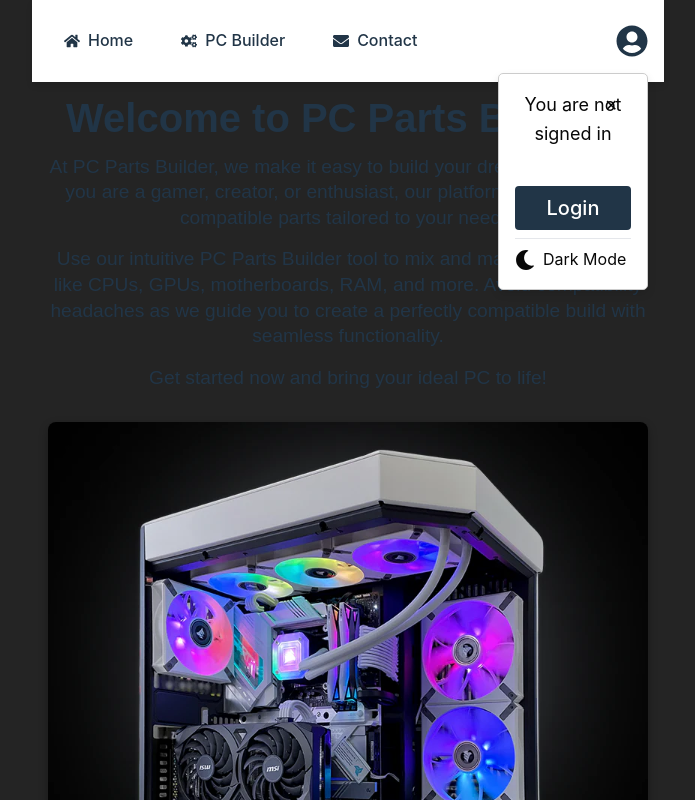
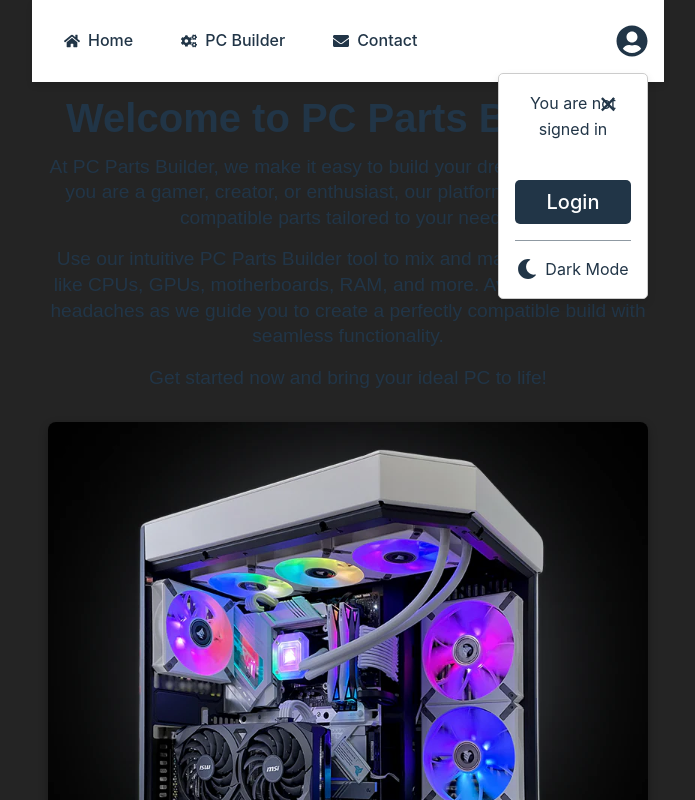
Before and after one commit to jstenecker/PCparts_builder, a React (Vite) app: page / in a window 1280 px wide. Both pictures are taken after a click on the icon 924 px from the left and 40 px from the top of the page. Shown: the top 800 px of the page, without its empty margins (292-987 px from the left). Built offline with nearby package versions, Linux system fonts and the light colour scheme.

Commit message:
Fixed ProfileDropdown page, theme now works on My builds page

```diff
--- a/src/components/ProfileDropdown/ProfileDropdown.css
+++ b/src/components/ProfileDropdown/ProfileDropdown.css
@@ -1,51 +1,72 @@
 .profile-dropdown {
-    position: absolute; /* Position relative to the nearest positioned ancestor */
-    top: 100%; /* Start below the parent element */
-    right: 0; /* Align to the right */
-    background: var(--background-light);
-    color: var(--primary-color);
+  position: absolute;
+  top: 100%;
+  right: 0;
+  width: 250px;
+  background-color: var(--card-bg-color);
+  color: var(--text-color);
+  box-shadow: 0 4px 8px rgba(0, 0, 0, 0.1);
+  border-radius: 8px;
   padding: 1rem;
-    border-radius: 8px;
-    box-shadow: 0 4px 8px rgba(0, 0, 0, 0.2);
-    z-index: 1000; /* Ensure it appears above other elements */
-    width: 200px; /* Adjust width to fit your design */
+  z-index: 10;
 }
 
-  .navbar-profile {
-    position: relative; /* Needed for the dropdown's absolute positioning to work */
-  }
-
-  .profile-dropdown .dropdown-close-btn {
+.dropdown-close-btn {
   position: absolute;
   top: 5px;
   right: 5px;
-    background: transparent;
+  background: none;
   border: none;
-    color: inherit;
-    font-size: 16px;
+  font-size: 1.5rem;
+  color: var(--text-color);
   cursor: pointer;
 }
 
-  .profile-dropdown .dropdown-btn {
+.dropdown-close-btn:hover {
+  color: var(--primary-hover-color);
+}
+
+.welcome-text {
+  margin-bottom: 1rem;
+  font-size: 1rem;
+  color: var(--text-color);
+  text-align: center;
+}
+
+.dropdown-btn {
   display: block;
-    margin: 0.5rem 0;
-    padding: 0.5rem 1rem;
+  width: 100%;
+  padding: 0.5rem 0;
   background: var(--primary-color);
   color: white;
   border: none;
   border-radius: 4px;
+  text-align: center;
   cursor: pointer;
-    text-align: center;
+  margin-bottom: 0.5rem;
 }
 
-  .profile-dropdown .dropdown-btn:hover {
-    background: var(--primary-color-hover);
+.dropdown-btn:hover {
+  background: var(--primary-hover-color);
 }
 
-  .profile-dropdown .theme-toggle {
+.dropdown-divider {
+  margin: 1rem 0;
+  border: 0;
+  border-top: 1px solid var(--text-color);
+  opacity: 0.5;
+}
+
+.theme-toggle {
   display: flex;
   align-items: center;
   gap: 0.5rem;
-    margin-top: 0.5rem;
+  font-size: 1rem;
+  color: var(--text-color);
   cursor: pointer;
+  justify-content: center;
 }
+
+.theme-toggle:hover {
+  color: var(--primary-hover-color);
+}
--- a/src/components/ProfileDropdown/ProfileDropdown.jsx
+++ b/src/components/ProfileDropdown/ProfileDropdown.jsx
@@ -1,6 +1,6 @@
 // src/components/ProfileDropdown.jsx
-import React from "react";
 import { FaSun, FaMoon } from "react-icons/fa";
+import PropTypes from "prop-types"; // Import PropTypes for prop validation
 import "./ProfileDropdown.css";
 
 const ProfileDropdown = ({
@@ -19,8 +19,11 @@ const ProfileDropdown = ({
       </button>
       {user ? (
         <>
-          <p>Hello, {user.name}!</p>
-          <button onClick={() => navigate("/profile")} className="dropdown-btn">
+          <p className="welcome-text">Hello, {user.name}!</p>
+          <button
+            onClick={() => navigate("/profile")}
+            className="dropdown-btn"
+          >
             Profile
           </button>
           <button onClick={handleLogout} className="dropdown-btn">
@@ -29,13 +32,13 @@ const ProfileDropdown = ({
         </>
       ) : (
         <>
-          <p>You are not signed in</p>
+          <p className="welcome-text">You are not signed in</p>
           <button onClick={handleLogin} className="dropdown-btn">
             Login
           </button>
         </>
       )}
-      <hr />
+      <hr className="dropdown-divider" />
       <div className="theme-toggle" onClick={toggleDarkMode}>
         {darkMode ? <FaSun size={20} /> : <FaMoon size={20} />}
         <span>{darkMode ? "Light Mode" : "Dark Mode"}</span>
@@ -44,4 +47,17 @@ const ProfileDropdown = ({
   );
 };
 
+// Prop validation for safety
+ProfileDropdown.propTypes = {
+  user: PropTypes.shape({
+    name: PropTypes.string,
+  }),
+  darkMode: PropTypes.bool.isRequired,
+  toggleDarkMode: PropTypes.func.isRequired,
+  handleLogin: PropTypes.func.isRequired,
+  handleLogout: PropTypes.func.isRequired,
+  closeDropdown: PropTypes.func.isRequired,
+  navigate: PropTypes.func.isRequired,
+};
+
 export default ProfileDropdown;
```
Lines whose indentation alone changed are shown as unchanged.
